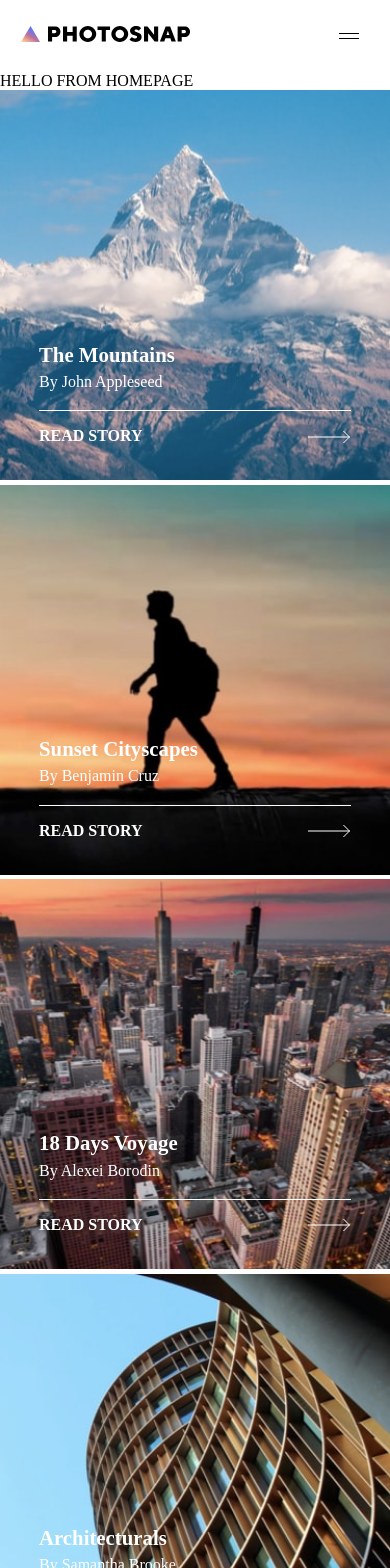
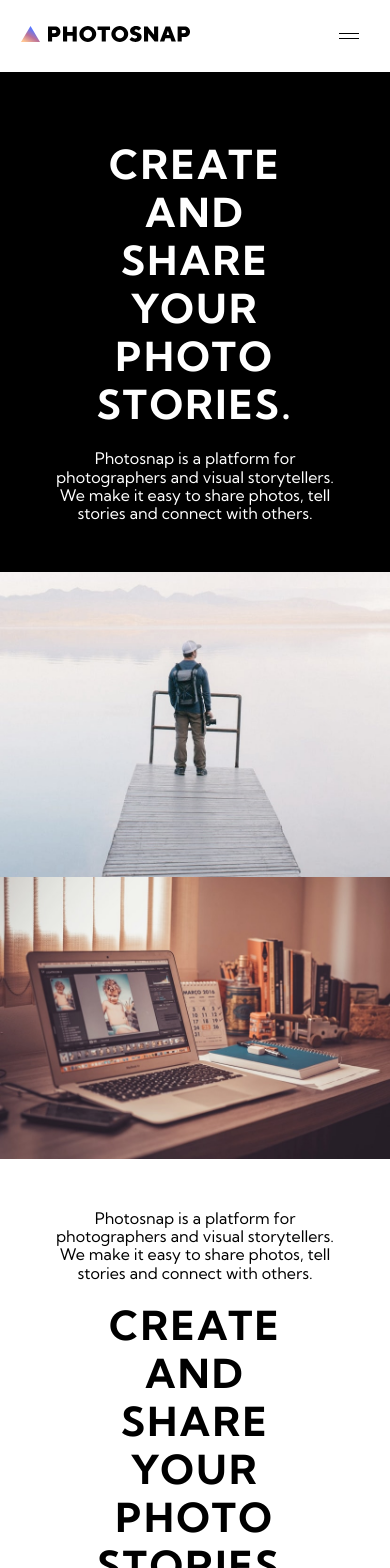
Before and after one commit to ai-is-awesome/photosnap_storyteller, a React (Create React App) app: page / in a window 390 px wide. Shown: the top 1568 px of the page. Built offline with nearby package versions, Linux system fonts and the light colour scheme.

Commit message:
made the photocard responsive

```diff
--- /dev/null
+++ b/src/features/Footer/Footer.js
@@ -0,0 +1,5 @@
+import React from "react";
+
+export default function Footer() {
+  return <div>Footer</div>;
+}
--- a/src/features/Home/HomePage.js
+++ b/src/features/Home/HomePage.js
@@ -1,28 +1,23 @@
 import React from "react";
 import PhotoCard from "../PhotoCard/PhotoCard";
+import Footer from "../Footer/Footer";
 import UserStory from "../UserStory/UserStoryContainer";
 import data from "../../data";
+import "./HomePage.scss";
 
 export default function HomePage() {
   const photoCardData = data.photoCardData;
+
+  const photoCardRender = photoCardData.map((photoCard) => {
+    return <PhotoCard {...photoCard} />;
+  });
+
   return (
     <>
-      HELLO FROM HOMEPAGE
+      {photoCardRender}
+      <h1 className="hp__title">Share with us!</h1>
       <UserStory page={"home"} isDesktop={true} />
-      {/* <PhotoCard textTheme={"light"} textSide={"right"} />
-      <PhotoCard textTheme={"dark"} textSide={"left"} /> */}
-      <br></br>
-      <br></br>
-      <br></br>
-      <br></br>
-      <br></br>
-      <br></br>
-      <br></br>
-      <br></br>
-      <h1 style={{ textAlign: "center" }}>Share with us!</h1>
-      {photoCardData.map((photoCard) => {
-        return <PhotoCard {...photoCard} />;
-      })}
+      <Footer />
     </>
   );
 }
--- /dev/null
+++ b/src/features/Home/HomePage.scss
@@ -0,0 +1,15 @@
+@use "../../stylesheets/abstracts/variables" as v;
+@use "../../stylesheets/abstracts/mixins" as m;
+
+.hp__title {
+  text-align: center;
+  background-color: v.$gray-200;
+  margin: 0;
+  padding: 20px;
+}
+
+@include m.mobile {
+  .pc__text_container:nth-child(even) {
+    flex-direction: column-reverse !important;
+  }
+}
--- a/src/features/PhotoCard/photocard.scss
+++ b/src/features/PhotoCard/photocard.scss
@@ -1,3 +1,6 @@
+@use "../../stylesheets/abstracts/variables" as v;
+@use "../../stylesheets/abstracts/mixins" as m;
+
 .pc__container {
   display: flex;
   flex-direction: row;
@@ -14,6 +17,7 @@
   justify-content: center;
   text-align: center;
   flex-basis: 35%;
+
   p {
     width: 80%;
     margin: 0 auto;
@@ -44,10 +48,22 @@
   color: white;
 }
 
-@media only screen and (max-width: 750px) {
+@include m.mobile {
   .pc__container {
     flex-direction: column;
+    height: auto;
   }
+
   .pc__text_container {
+    flex-basis: auto;
+    flex-grow: 1;
+    padding: 10px;
+    min-height: 500px;
+  }
+
+  .pc__img_container {
+    flex-basis: auto;
   }
 }
+
+// Target 2nd 4th and 6th... even containers and do reverse direction for mobile layouts
--- a/src/index.js
+++ b/src/index.js
@@ -6,8 +6,6 @@
 import App from "./App";
 import HomePage from "./features/Home/HomePage";
 import "./stylesheets/main.scss";
-
-
 
 ReactDOM.render(
   <React.StrictMode>
--- a/src/stylesheets/abstracts/_mixins.scss
+++ b/src/stylesheets/abstracts/_mixins.scss
@@ -1,16 +1,16 @@
-@use 'variables' as v;
+@use "variables" as v;
 
 @mixin flex_row {
   display: flex;
   flex-direction: row;
 }
 
-@mixin  flex_column {
+@mixin flex_column {
   display: flex;
   flex-direction: column;
 }
 
-@mixin  flex_center {
+@mixin flex_center {
   justify-content: center;
   align-items: center;
 }
@@ -27,4 +27,10 @@
   }
 }
 
+@mixin mobile {
+  @media only screen and (max-width: v.$mobile) {
+    @content;
+  }
+}
+
 // above code is just a demo, will be removed soon
--- a/src/stylesheets/abstracts/_variables.scss
+++ b/src/stylesheets/abstracts/_variables.scss
@@ -1,8 +1,11 @@
-$desktop:  1224px;
+$desktop: 1224px;
 $tablet: 768px;
-$font: 'Kumbh Sans', sans-serif;
+$mobile: 760px;
+$font: "Kumbh Sans", sans-serif;
 
 // colors
 
 $white: white;
 $black: black;
+$gray-100: rgb(243 244 246);
+$gray-200: rgb(229 231 235);
--- a/src/stylesheets/main.scss
+++ b/src/stylesheets/main.scss
@@ -1,4 +1,9 @@
 @use "vendors/normalize";
 @use "abstracts/mixins" as *;
+@use "abstracts/variables" as v;
 
 @import url("https://fonts.googleapis.com/css2?family=Kumbh+Sans:wght@400;700&display=swap");
+
+body {
+  font-family: v.$font;
+}
```
Lines whose indentation alone changed are shown as unchanged.
